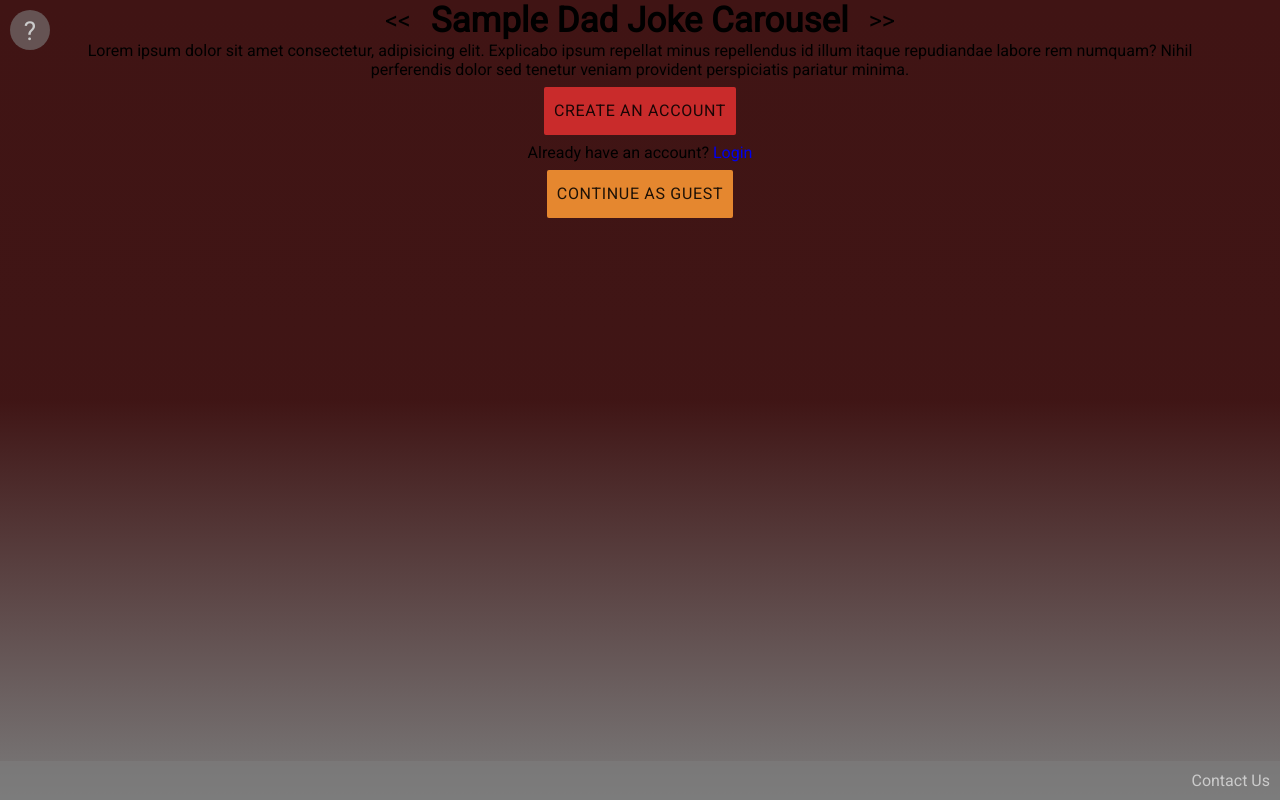
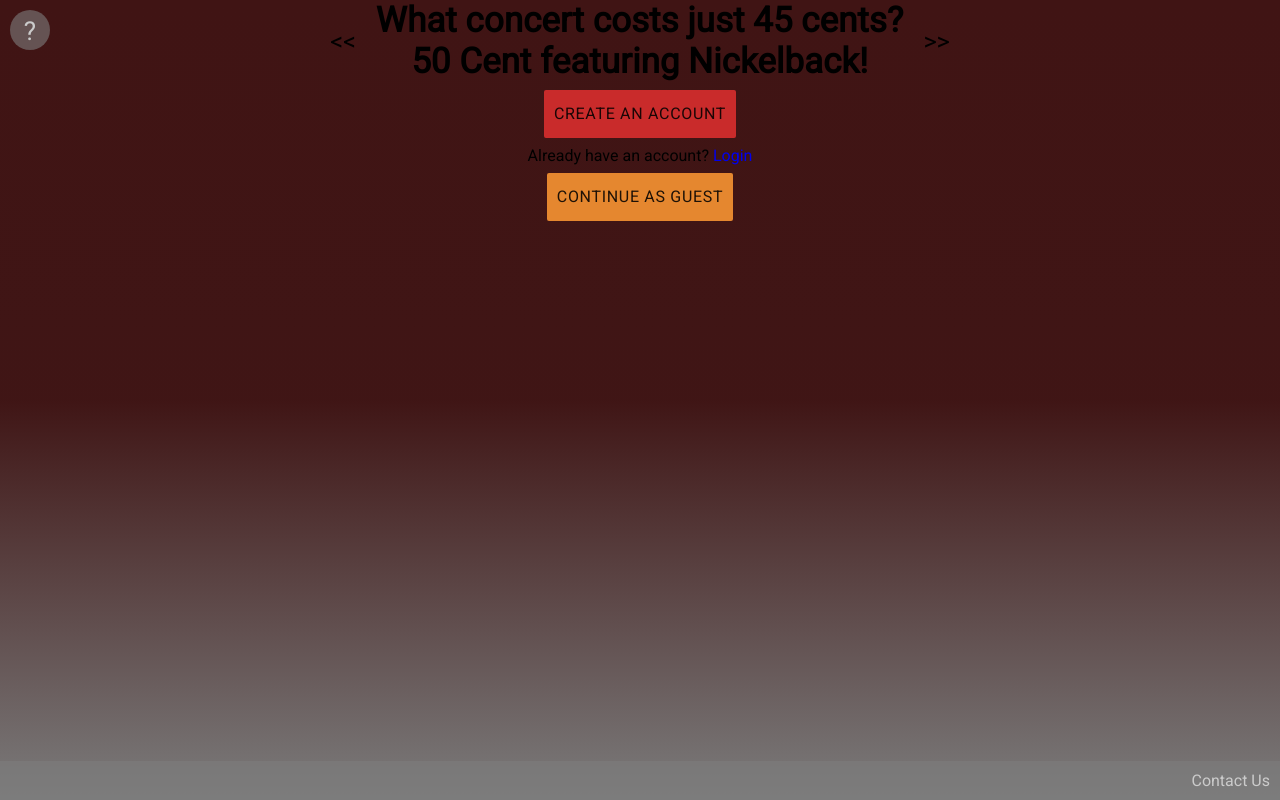
Before and after one commit to Build-Week-PT-Dad-Jokes/Front-End, a React (Create React App) app: page / in a window 1280 px wide. Built offline with nearby package versions, Linux system fonts and the light colour scheme.

Commit message:
restructure jsx component

```diff
--- a/src/App.css
+++ b/src/App.css
@@ -237,30 +237,30 @@
 .landing-page-header .help-button span {
   font-size: 2.6rem;
 }
-.landing-page {
+.landing-page.content {
   display: flex;
   flex-direction: column;
   justify-content: center;
   width: 90%;
   margin: 0 auto;
 }
-.carousel .carousel-header {
+.carousel {
   display: flex;
   justify-content: center;
   align-items: center;
 }
-.carousel .carousel-header .left-button,
-.carousel .carousel-header .right-button {
+.carousel .left-button,
+.carousel .right-button {
   font-size: 2.5rem;
   cursor: pointer;
 }
-.carousel .carousel-header .left-button {
+.carousel .left-button {
   padding-right: 2rem;
 }
-.carousel .carousel-header .right-button {
+.carousel .right-button {
   padding-left: 2rem;
 }
-.carousel .container {
+.landing-page.container {
   display: flex;
   flex-direction: column;
 }
--- a/src/components/LandingPage.js
+++ b/src/components/LandingPage.js
@@ -23,24 +23,24 @@
 
 const LandingPage = props => {
   const classes = useStyles();
-  const { history } = props;
 
   return (
     <div className="wrapper">
-      <div className="landing-page">
+      <div className="landing-page content">
         <div className="carousel">
-          <header className="carousel-header">
           <span className="left-button">{"<<"}</span>
-            <h2>Sample Dad Joke Carousel</h2>
+          <div className="landing-page joke">
+            <h2 className="landing-page joke-setup">
+              What concert costs just 45 cents?
+            </h2>
+            <h2 className="landing-page joke-delivery">
+              50 Cent featuring Nickelback!
+            </h2>
+          </div>
           <span className="right-button">{">>"}</span>
-          </header>
-          <section className="container">
-            <p className="joke">
-              Lorem ipsum dolor sit amet consectetur, adipisicing elit.
-              Explicabo ipsum repellat minus repellendus id illum itaque
-              repudiandae labore rem numquam? Nihil perferendis dolor sed
-              tenetur veniam provident perspiciatis pariatur minima.
-            </p>
+        </div>
+        <div className="landing-page container">
+          <p className="joke"></p>
           <Link to="/signup">
             <Button className={classes.button1}>Create an Account</Button>
           </Link>
@@ -52,7 +52,6 @@
               <Button className={classes.button2}>Continue As Guest</Button>
             </Link>
           </span>
-          </section>
         </div>
       </div>
     </div>
--- a/src/less/landing-page.less
+++ b/src/less/landing-page.less
@@ -33,7 +33,7 @@
   }
 }
 
-.landing-page {
+.landing-page.content {
   display: flex;
   flex-direction: column;
   justify-content: center;
@@ -42,7 +42,6 @@
 }
 
 .carousel {
-  .carousel-header {
   display: flex;
   justify-content: center;
   align-items: center;
@@ -61,8 +60,7 @@
   }
 }
 
-  .container {
+.landing-page.container {
   display: flex;
   flex-direction: column;
 }
-}
```
Lines whose indentation alone changed are shown as unchanged.
